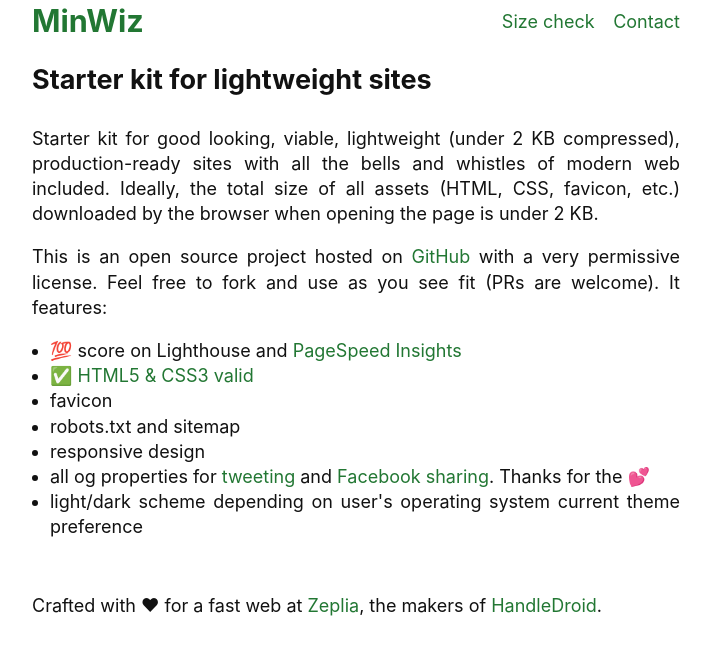
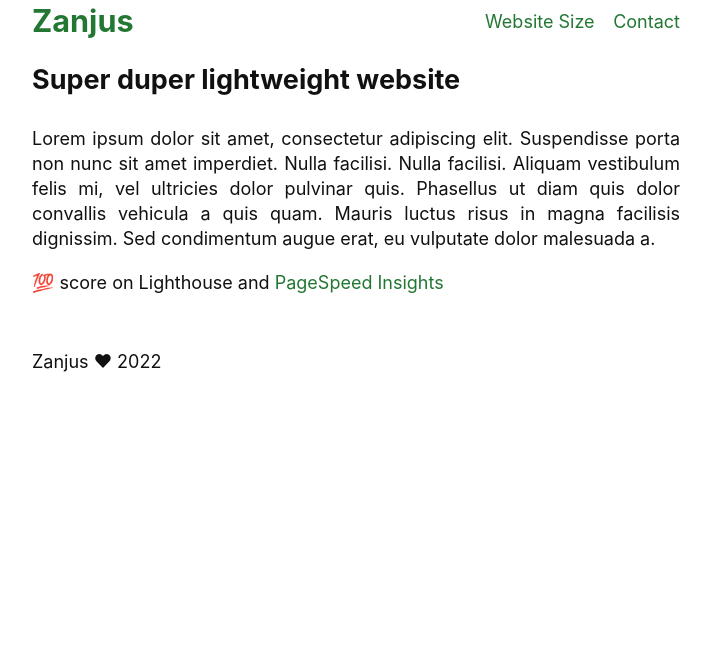
Before and after one commit to ZanVanSer/minwiz, a website: page src/index.html in a window 1280 px wide. Shown: the whole page, without its empty margins (284-995 px from the left). Drawn offline with Linux system fonts and the light colour scheme.

Commit message:
new update

```diff
--- a/src/index.html
+++ b/src/index.html
@@ -3,18 +3,18 @@
   <head>
     <meta content="width=device-width,initial-scale=1" name="viewport" />
 
-    <title>MinWiz - Starter kit for lightweight sites</title>
+    <title>Zanjus - lightweight website</title>
     <meta
-      content="MinWiz - Starter kit for lightweight sites"
+      content="Zanjus - lightweight website"
       property="og:title"
     />
 
     <meta
-      content="Starter kit for good looking, viable, lightweight (under 2 KB compressed), production-ready sites with all the bells and whistles of modern web included."
+      content="Zanjus"
       name="description"
     />
     <meta
-      content="Starter kit for good looking, viable, lightweight (under 2 KB compressed), production-ready sites with all the bells and whistles of modern web included."
+      content="Zanjus"
       property="og:description"
     />
 
@@ -23,13 +23,13 @@
 
     <link inline rel="stylesheet" href="styles/stylesheet.css" />
 
-    <link rel="canonical" href="https://minwiz.com/" />
+    <link rel="canonical" href="https://zanjus.com/" />
   </head>
   <body>
     <header>
-      <a href="#h">MinWiz</a></h1>
+      <a href="#h">Zanjus</a></h1>
       <nav>
-        <a href="#s">Size check</a>
+        <a href="#s">Website Size</a>
         <a href="#c">Contact</a>
       </nav>
     </header>
@@ -47,96 +47,37 @@
         <a
           target="_blank"
           rel="noopener"
-          href="https://gtmetrix.com/reports/minwiz.com/xzAvYUKq/#waterfall"
+          href="https://gtmetrix.com/"
           >GTmetrix</a
         >
-        site size: 1.7 KB, 4.1 KB uncompressed
+        site size: 2.03 KB, 2.54 KB uncompressed
       </section>
 
       <section id="c">
-        <h2>Contact info</h2>
+        <h2>Sample page</h2>
 
-        <br />
-        email office[AT]zeplia[DOT]com
-        <br />
-        twitter
-        <a target="_blank" rel="noopener" href="https://twitter.com/ZepliaLab"
-          >@ZepliaLab</a
-        >
       </section>
 
       <section id="h">
-        <h1>Starter kit for lightweight sites</h1>
+        <h1>Super duper lightweight  website</h1>
 
-        Starter kit for good looking, viable, lightweight (under 2 KB
-        compressed), production-ready sites with all the bells and whistles of
-        modern web included. Ideally, the total size of all assets (HTML, CSS,
-        favicon, etc.) downloaded by the browser when opening the page is under
-        2 KB.
+        Lorem ipsum dolor sit amet, consectetur adipiscing elit. Suspendisse porta non nunc sit amet imperdiet. Nulla facilisi. Nulla facilisi.
+        Aliquam vestibulum felis mi, vel ultricies dolor pulvinar quis.
+        Phasellus ut diam quis dolor convallis vehicula a quis quam. Mauris luctus risus in magna facilisis dignissim.
+        Sed condimentum augue erat, eu vulputate dolor malesuada a.
         <br />
-        This is an open source project hosted on
-        <a
-          target="_blank"
-          rel="noopener"
-          href="https://github.com/zeplia/minwiz"
-          >GitHub</a
-        >
-        with a very permissive license. Feel free to fork and use as you see fit
-        (PRs are welcome). It features:
-        <br />
-        <ul>
-          <li>
-            💯 score on Lighthouse and
+        💯 score on Lighthouse and
             <a
               target="_blank"
               rel="noopener"
-              href="https://developers.google.com/speed/pagespeed/insights/?url=https%3A%2F%2Fminwiz.com%2F"
+              href="https://pagespeed.web.dev/report?url=https%3A%2F%2Fzanjus.com%2F"
               >PageSpeed Insights</a
             >
-          </li>
-          <li>
-            ✅
-            <a
-              target="_blank"
-              rel="noopener"
-              href="https://validator.w3.org/nu/?doc=https%3A%2F%2Fminwiz.com%2F"
-              >HTML5 & CSS3 valid</a
-            >
-          </li>
-          <li>favicon</li>
-          <li>robots.txt and sitemap</li>
-          <li>responsive design</li>
-          <li>
-            all og properties for
-            <a
-              target="_blank"
-              rel="noopener"
-              href="https://twitter.com/intent/tweet?text=%F0%9F%92%95%20this%20starter%20kit%20for%20under%202K%20sites&via=ZepliaLab&hashtags=BoilerPlate,HTML5,CSS3,WebDesign,WebDev&url=https://minwiz.com/"
-              >tweeting</a
-            >
-            and
-            <a
-              target="_blank"
-              rel="noopener"
-              href="https://www.facebook.com/dialog/feed?app_id=1602890899914956&link=https%3A%2F%2Fminwiz.com%2F"
-              >Facebook sharing</a
-            >. Thanks for the 💕
-          </li>
-          <li>
-            light/dark scheme depending on user's operating system current theme
-            preference
-          </li>
-        </ul>
       </section>
     </main>
 
     <footer>
-      Crafted with ♥ for a fast web at
-      <a target="_blank" rel="noopener" href="https://www.zeplia.com/">Zeplia</a
-      >, the makers of
-      <a target="_blank" rel="noopener" href="https://handledroid.com/"
-        >HandleDroid</a
-      >.
+      Zanjus ♥ 2022
     </footer>
   </body>
 </html>
```
Also changed, not shown: 1 other file.
